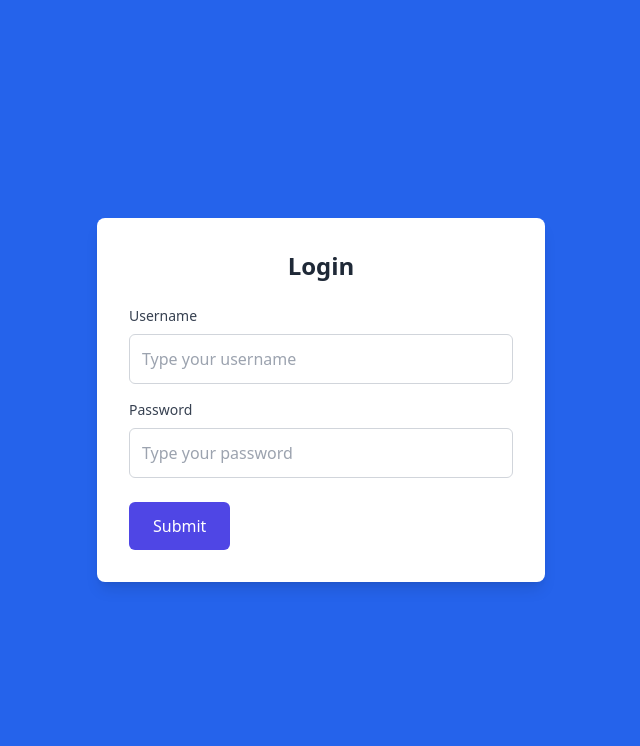
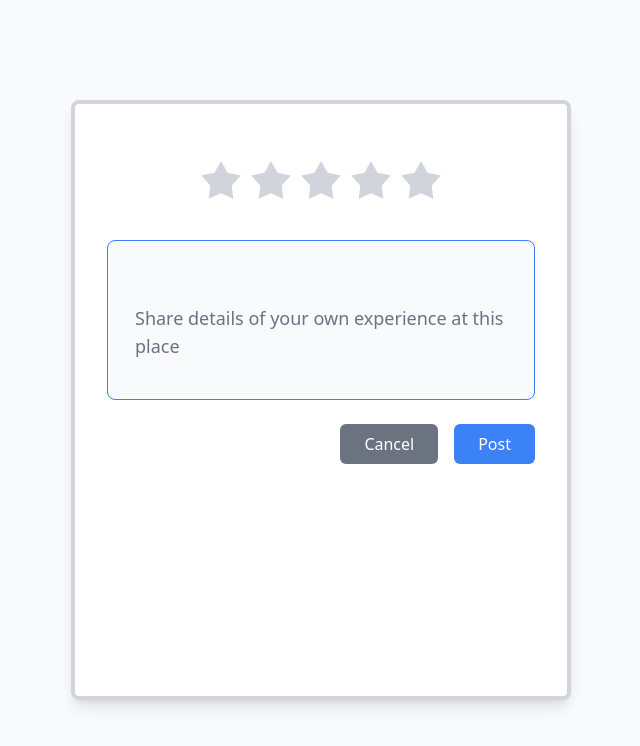
Before and after one commit to Ajnastk/GRB-SOFTWARE, a React (Vite) app in the folder client/: page /admin in a window 1280 px wide. Shown: the top 746 px of the page, without its empty margins (319-959 px from the left). Built offline with nearby package versions, Linux system fonts and the light colour scheme.

Commit message:
route checking

```diff
--- a/client/src/components/admin/ReviewList.jsx
+++ b/client/src/components/admin/ReviewList.jsx
@@ -6,7 +6,7 @@ const ReviewList = () => {
   useEffect(() => {
     const fetchReviews = async () => {
       try {
-        const response = await fetch("http://localhost:5000/api/reviews");
+        const response = await fetch("http://localhost:3000/api/review-submit");
         if (!response.ok) {
           throw new Error("Failed to fetch reviews");
         }
--- a/client/src/components/admin/Signup.jsx
+++ b/client/src/components/admin/Signup.jsx
@@ -1,8 +1,5 @@
 import { useState } from "react";
-
-import { Link } from "react-router-dom";
-
-
+// import { Link }  from "react-router-dom";
 const Signup = () => {
     const [showPassword, setShowPassword] = useState(false);
     const togglePasswordVisibility = () => {
--- a/client/src/main.jsx
+++ b/client/src/main.jsx
@@ -2,13 +2,13 @@ import { StrictMode } from 'react'
 import { createRoot } from 'react-dom/client'
 import './styles/index.css'
 import Rating from './components/user/Rating.jsx'
-import Signup from './components/admin/Signup.jsx'
-import Login from './components/admin/login.jsx'
+// import Signup from './components/admin/Signup.jsx'
+// import Login from './components/admin/login.jsx'
 
 
 createRoot(document.getElementById('root')).render(
   <StrictMode>
-    <Login />
+    <Rating />
   </StrictMode>,
 )
 
```
Also changed, not shown: 1 other file (tests, documents, lock files or other folders).
